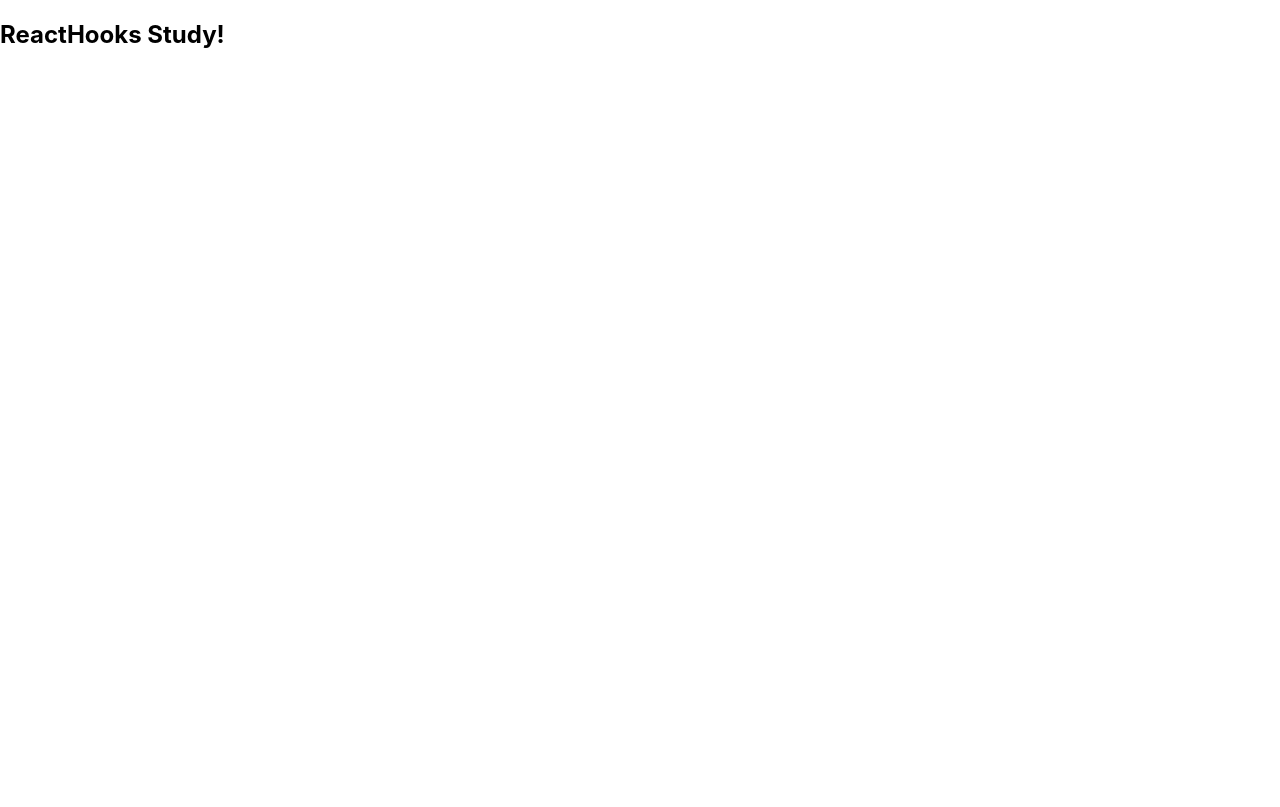
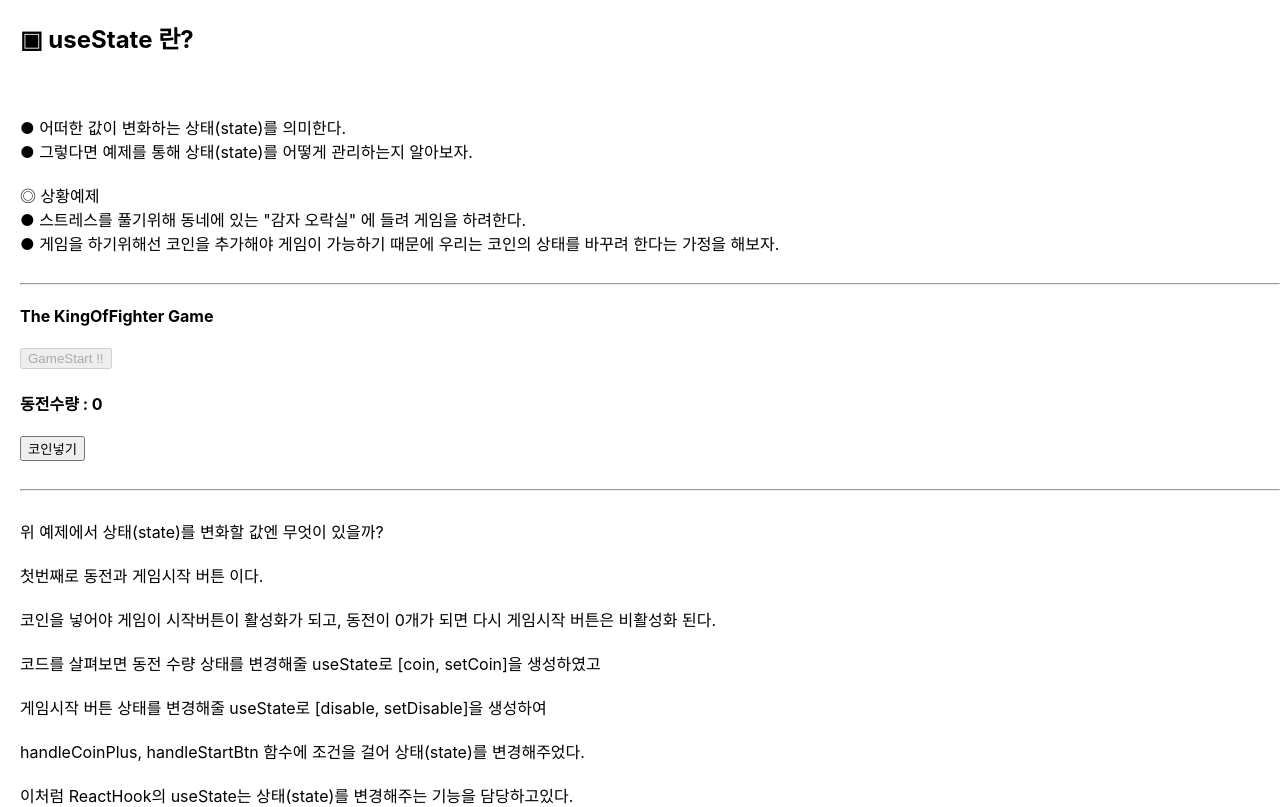
Before and after one commit to YoungcheolLee/react-hooks, a React (Create React App) app: page /UseState in a window 1280 px wide. Built offline with nearby package versions, Linux system fonts and the light colour scheme.

Commit message:
Create UseState.js

```diff
--- a/package.json
+++ b/package.json
@@ -8,6 +8,7 @@
     "@testing-library/user-event": "^13.5.0",
     "react": "^18.2.0",
     "react-dom": "^18.2.0",
+    "react-router-dom": "^6.6.1",
     "react-scripts": "5.0.1",
     "web-vitals": "^2.1.4"
   },
@@ -26,7 +27,8 @@
   "browserslist": {
     "production": [
       ">0.2%",
-      "not dead",     "not op_mini all"
+      "not dead",
+      "not op_mini all"
     ],
     "development": [
       "last 1 chrome version",
--- a/src/App.css
+++ b/src/App.css
@@ -1,16 +1,12 @@
 .App {
+  width: 100%;
+  height: 100%;
   text-align: center;
 }
 
-.App-logo {
-  height: 40vmin;
-  pointer-events: none;
-}
-
-@media (prefers-reduced-motion: no-preference) {
-  .App-logo {
-    animation: App-logo-spin infinite 20s linear;
-  }
+.useState {
+  text-align: left;
+  margin-left: 20px;
 }
 
 .App-header {
@@ -23,16 +19,3 @@
   font-size: calc(10px + 2vmin);
   color: white;
 }
-
-.App-link {
-  color: #61dafb;
-}
-
-@keyframes App-logo-spin {
-  from {
-    transform: rotate(0deg);
-  }
-  to {
-    transform: rotate(360deg);
-  }
-}
--- a/src/App.js
+++ b/src/App.js
@@ -1,7 +1,19 @@
 import "./App.css";
+import { BrowserRouter, Route, Routes } from "react-router-dom";
+import UseState from "./ReactHooks/UseState";
+import Home from "./ReactHooks/Home";
 
 function App() {
-  return <h2>ReactHooks Study!</h2>;
+  return (
+    <BrowserRouter>
+      <div className="App">
+        <Routes>
+          <Route path="/" element={<Home />} />
+          <Route path="/UseState" element={<UseState />} />
+        </Routes>
+      </div>
+    </BrowserRouter>
+  );
 }
 
 export default App;
--- a/src/ReactHook/myUseState.js
+++ /dev/null
@@ -1,5 +0,0 @@
-const myUseState = () => {
-  return <h2>myUseState Page</h2>;
-};
-
-export default myUseState;
--- /dev/null
+++ b/src/ReactHooks/Home.js
@@ -0,0 +1,13 @@
+import { Link } from "react-router-dom";
+
+const Home = () => {
+  return (
+    <div className="Home">
+      <h2>ReactHooks를 알아보자!</h2>
+      <h3> 목록 </h3>
+      1. <Link to={"/UseState"}> useState </Link>
+    </div>
+  );
+};
+
+export default Home;
--- /dev/null
+++ b/src/ReactHooks/UseState.js
@@ -0,0 +1,74 @@
+import { useState } from "react";
+
+const UseState = () => {
+  // 코인 상태를 컨트롤할 coin, setCoin useState 생성
+  const [coin, setCoin] = useState(0);
+
+  // 게임 시작 버튼 컨트롤할 use State
+  const [disable, setDisable] = useState(true);
+
+  const handleCoinPlus = () => {
+    return setCoin(coin + 1) + setDisable(!true);
+  };
+
+  const handleStartBtn = () => {
+    if (coin === 0) {
+      return setDisable(true);
+    } else {
+      setCoin(coin - 1);
+    }
+  };
+
+  return (
+    <div className="useState">
+      <span>
+        <h2>▣ useState 란? </h2>
+        <br />
+        <br />
+        ● 어떠한 값이 변화하는 상태(state)를 의미한다. <br />
+        ● 그렇다면 예제를 통해 상태(state)를 어떻게 관리하는지 알아보자. <br />
+        <br />
+        ◎ 상황예제 <br />
+        ● 스트레스를 풀기위해 동네에 있는 "감자 오락실" 에 들려 게임을 하려한다.
+        <br />● 게임을 하기위해선 코인을 추가해야 게임이 가능하기 때문에 우리는
+        코인의 상태를 바꾸려 한다는 가정을 해보자. <br />
+      </span>
+      <br />
+      <hr />
+      <div>
+        <h4>The KingOfFighter Game</h4>
+        <button disabled={disable} onClick={handleStartBtn}>
+          {" "}
+          GameStart !!
+        </button>
+        <h4>동전수량 : {coin}</h4>
+        <button onClick={handleCoinPlus}> 코인넣기 </button>
+      </div>
+      <br />
+      <hr />
+      <br />
+      <span>
+        위 예제에서 상태(state)를 변화할 값엔 무엇이 있을까? <br />
+        <br />
+        첫번째로 동전과 게임시작 버튼 이다. <br />
+        <br />
+        코인을 넣어야 게임이 시작버튼이 활성화가 되고, 동전이 0개가 되면 다시
+        게임시작 버튼은 비활성화 된다. <br />
+        <br />
+        코드를 살펴보면 동전 수량 상태를 변경해줄 useState로 [coin, setCoin]을
+        생성하였고 <br />
+        <br />
+        게임시작 버튼 상태를 변경해줄 useState로 [disable, setDisable]을
+        생성하여 <br />
+        <br />
+        handleCoinPlus, handleStartBtn 함수에 조건을 걸어 상태(state)를
+        변경해주었다. <br />
+        <br />
+        이처럼 ReactHook의 useState는 상태(state)를 변경해주는 기능을
+        담당하고있다.
+      </span>
+    </div>
+  );
+};
+
+export default UseState;
```
Also changed, not shown: 2 other files (tests, documents, lock files or other folders).
